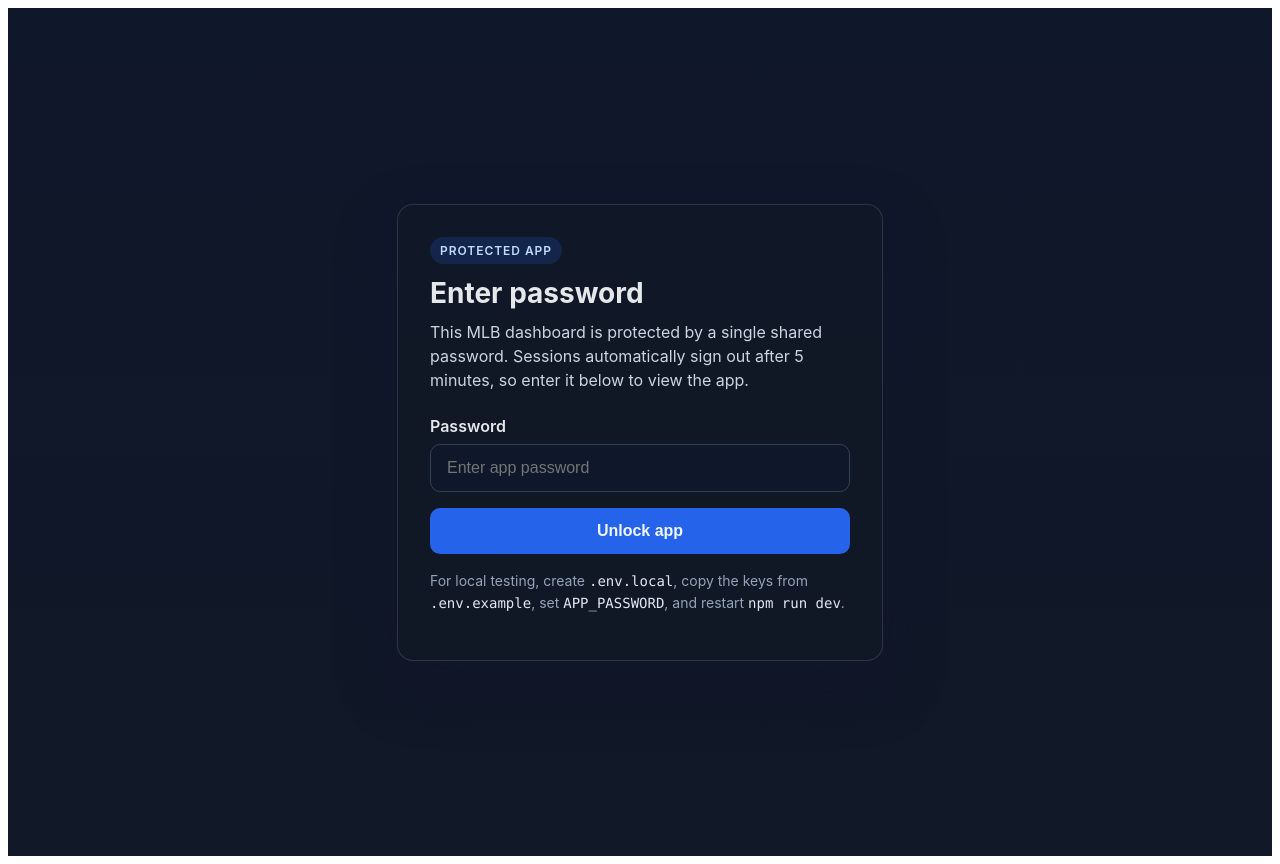
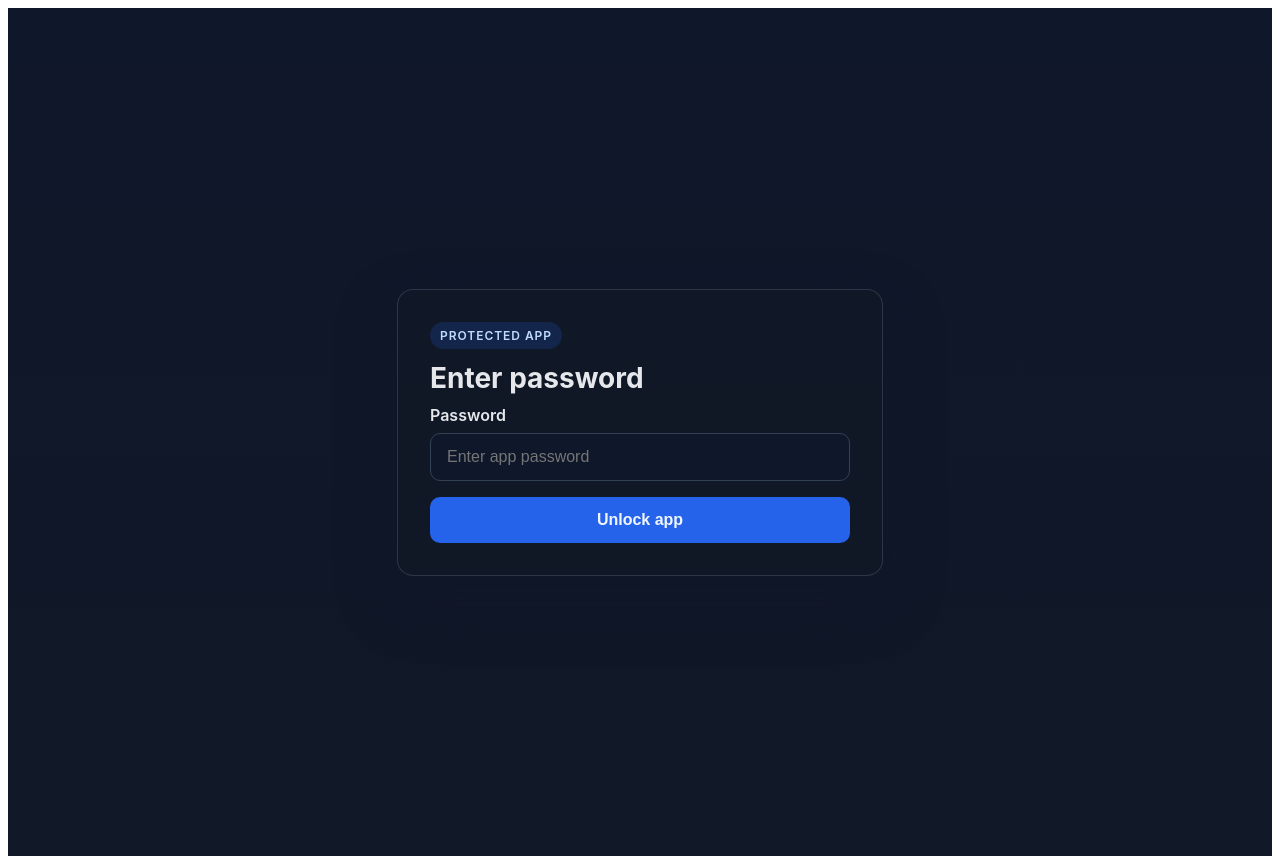
Before and after one commit to ayungidev26/mlb-betting-model, a Next.js app: page /login in a window 1280 px wide. Built offline with nearby package versions, Linux system fonts and the light colour scheme.

Commit message:
Remove login screen helper copy

```diff
--- a/pages/login.js
+++ b/pages/login.js
@@ -151,9 +151,10 @@ export default function LoginPage() {
       <section style={styles.card}>
         <div style={styles.badge}>Protected app</div>
         <h1 style={styles.heading}>Enter password</h1>
-        <p style={styles.copy}>
-          This MLB dashboard is protected by a single shared password. Sessions automatically sign out after 5 minutes, so enter it below to view the app.
-        </p>
+        {/* Removed per request, but preserved here for future reference:
+            "This MLB dashboard is protected by a single shared password. Sessions automatically sign out after 5 minutes, so enter it below to view the app."
+            "For local testing, create .env.local, copy the keys from .env.example, set APP_PASSWORD, and restart npm run dev."
+        */}
         {(statusMessage || error) && (
           <div style={styles.error} role="alert">
             {error || statusMessage}
@@ -174,9 +175,6 @@ export default function LoginPage() {
             {isSubmitting ? "Checking..." : "Unlock app"}
           </button>
         </form>
-        <p style={styles.note}>
-          For local testing, create <span style={styles.code}>.env.local</span>, copy the keys from <span style={styles.code}>.env.example</span>, set <span style={styles.code}>APP_PASSWORD</span>, and restart <span style={styles.code}>npm run dev</span>.
-        </p>
       </section>
     </main>
   )
```
